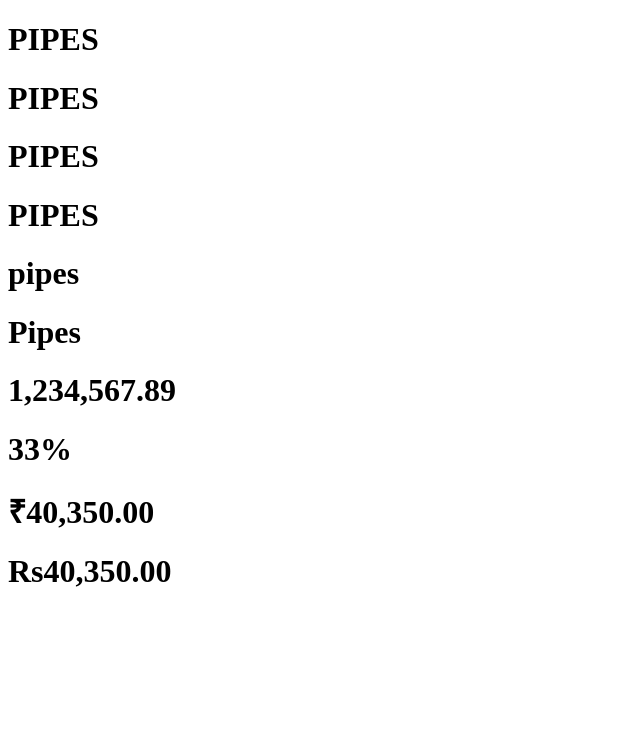
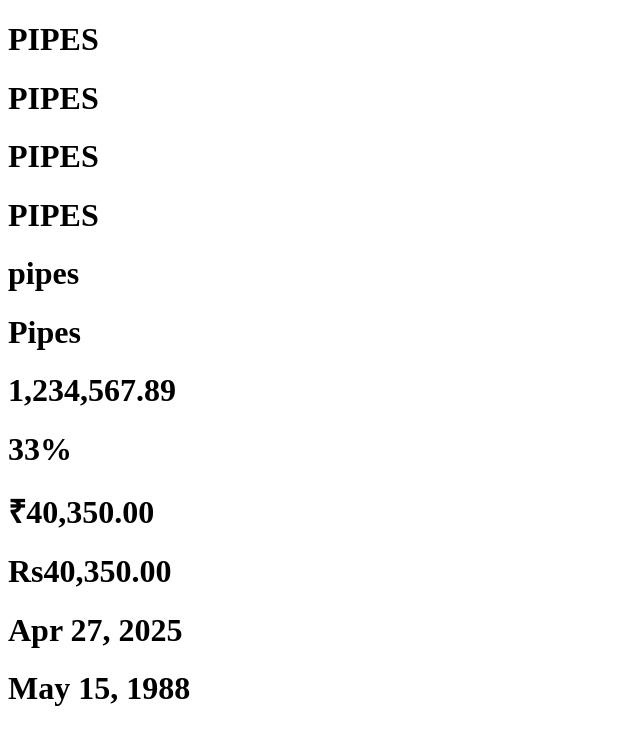
Before and after one commit to Pebhashi-Tharushika/angular-18-practice, an Angular app in the folder pipes/: page / in a window 1280 px wide. Shown: the top 744 px of the page, without its empty margins (0-640 px from the left). Built offline with nearby package versions, Linux system fonts and the light colour scheme.

Commit message:
buil-in pipe - Date Pipe

```diff
--- a/pipes/src/app/app.component.html
+++ b/pipes/src/app/app.component.html
@@ -29,3 +29,11 @@
 <h1>{{40350 | currency:'INR'}}</h1> <!-- ₹40,350.00 -->
 
 <h1>{{ 40350 | currency:'LKR':'symbol-narrow'}}</h1> <!-- Rs40,350.00 -->
+
+
+
+<!-- ========================== Date Pipe ========================== -->
+
+<h1>{{today | date}}</h1> <!-- Apr 22, 2025 -->
+
+<h1>{{birthday | date}}</h1> <!-- May 15, 1988 -->
--- a/pipes/src/app/app.component.ts
+++ b/pipes/src/app/app.component.ts
@@ -15,6 +15,8 @@ export class AppComponent {
 
   today : number = Date.now();
 
+  birthday : Date = new Date('05/15/1988'); // 'MM/dd/yyyy' or 'yyyy-MM-dd'
+
 }
 
 interface User {
```
